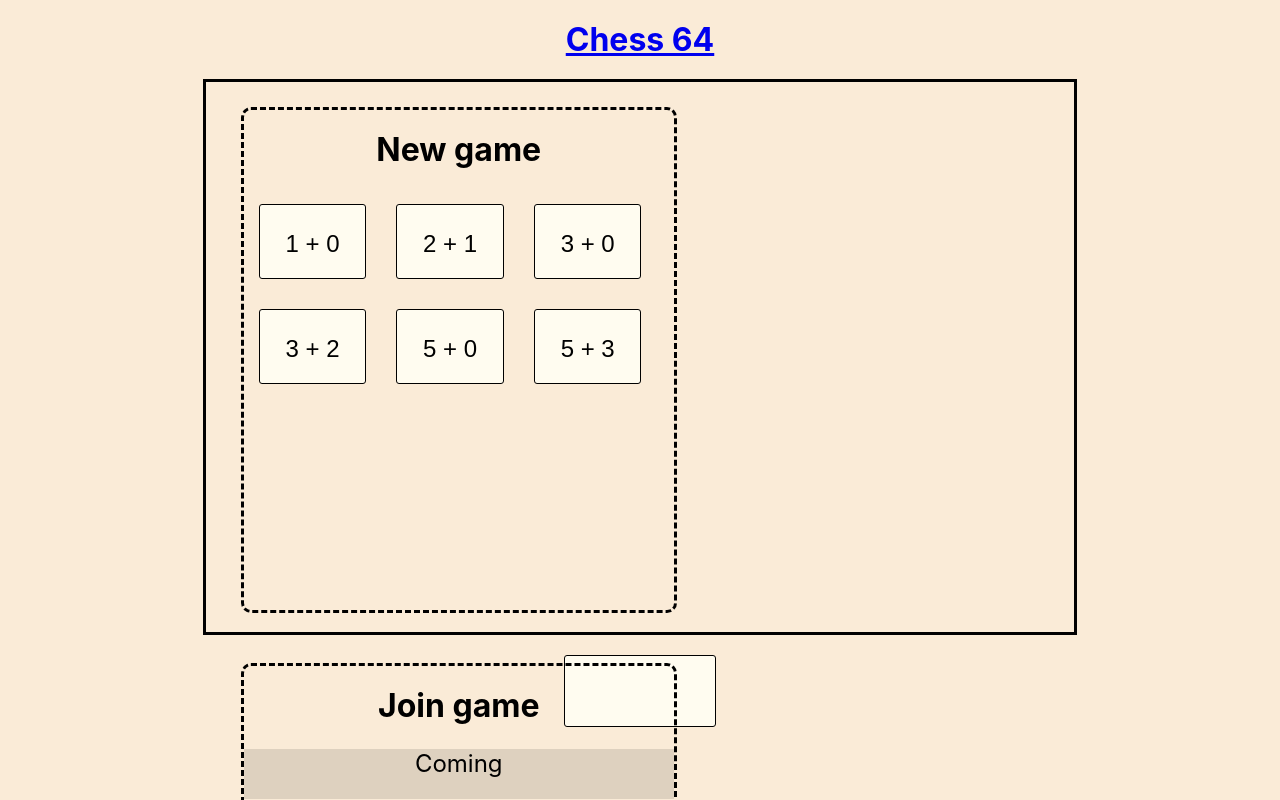
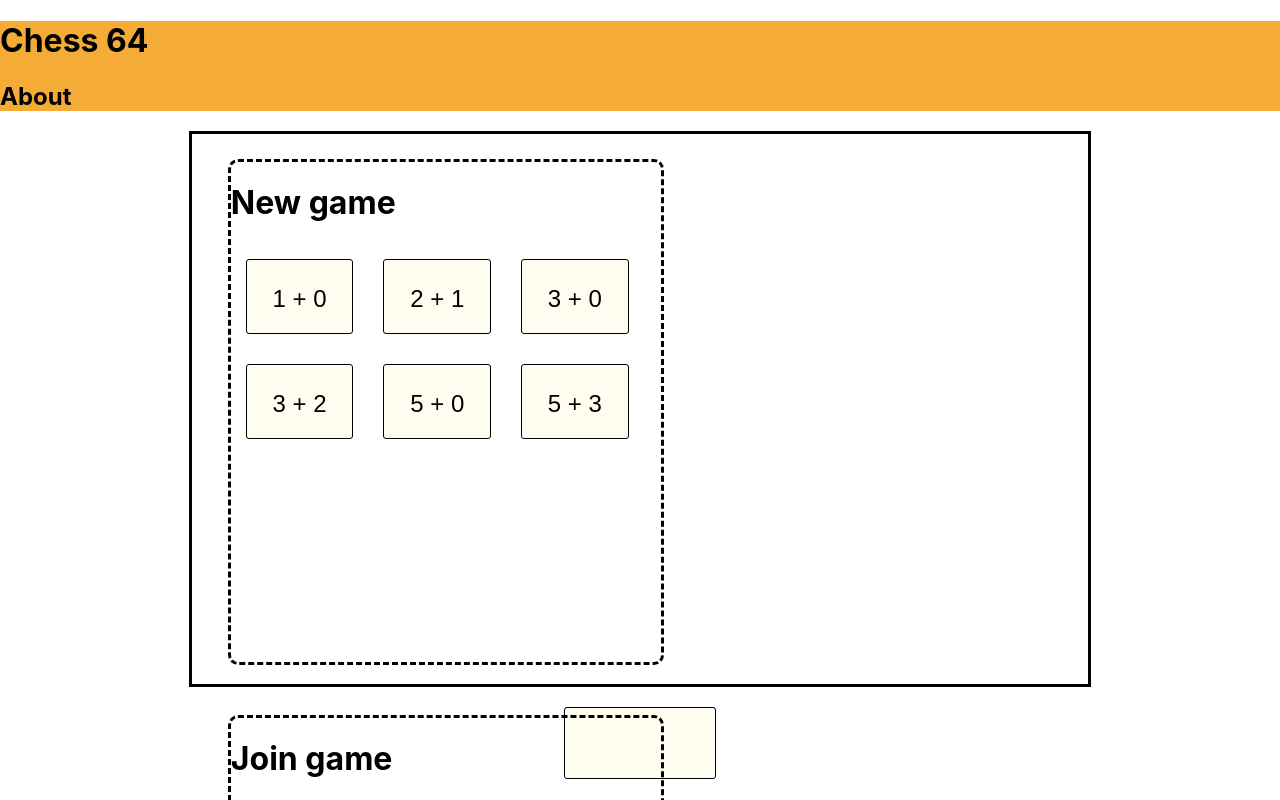
Before and after one commit to isaact23/chess64, a React (Create React App) app: page / in a window 1280 px wide. Shown: the top 800 px of the page. Built offline with nearby package versions, Linux system fonts and the light colour scheme.

Commit message:
Begin work on new UI

```diff
--- a/src/color_scheme.scss
+++ b/src/color_scheme.scss
@@ -1,3 +1,4 @@
-$background-color: antiquewhite;
+$background-color: white;
+$navbar-color: #f5ac36;
 $panel1-color: white;
 $btn-color: #fffcf0;
--- a/src/components/App.js
+++ b/src/components/App.js
@@ -53,7 +53,8 @@ export default class App extends React.Component {
         return (
             <div className="App">
                 <header>
-                    <a href="https://github.com/isaact23/chess64"><h1>Chess 64</h1></a>
+                    <h1>Chess 64</h1>
+                    <h2>About</h2>
                 </header>
                 {this.getCurrentPage()}
             </div>
--- a/src/components/App.scss
+++ b/src/components/App.scss
@@ -0,0 +1,7 @@
+@import "../color_scheme";
+
+header {
+  background-color: $navbar-color;
+  margin: 0;
+  padding: 0;
+}
--- a/src/components/Game.js
+++ b/src/components/Game.js
@@ -91,7 +91,6 @@ export default class Game extends React.Component {
                             borderRadius: "5px",
                             boxShadow: `0 5px 15px rgba(0, 0, 0, 0.5)`
                         }}
-
                     />
                 </div>
                 <div className="gameControls">
--- a/src/components/Home.scss
+++ b/src/components/Home.scss
@@ -1,7 +1,7 @@
 @import "../color_scheme";
 
-h1 {
-  margin: 20px;
+body {
+  margin: 0;
 }
 
 p {
--- a/src/index.js
+++ b/src/index.js
@@ -4,7 +4,6 @@ import './index.scss';
 import App from './components/App';
 import reportWebVitals from './reportWebVitals';
 
-// TODO: Remove ReactDOM from server side
 ReactDOM.render(
   <React.StrictMode>
     <App />
--- a/src/index.scss
+++ b/src/index.scss
@@ -1,9 +1,14 @@
 @import "color_scheme.scss";
 
+html {
+  margin: 0;
+}
+
 body {
-  margin: 20px;
-  background-color: $background-color;
-  text-align: center;
+  background-color: $background_color;
+  margin: 0 !important;
+  padding: 0 !important;
+  //text-align: center;
   font-family: -apple-system, BlinkMacSystemFont, 'Segoe UI', 'Roboto', 'Oxygen',
     'Ubuntu', 'Cantarell', 'Fira Sans', 'Droid Sans', 'Helvetica Neue',
     sans-serif;
```
